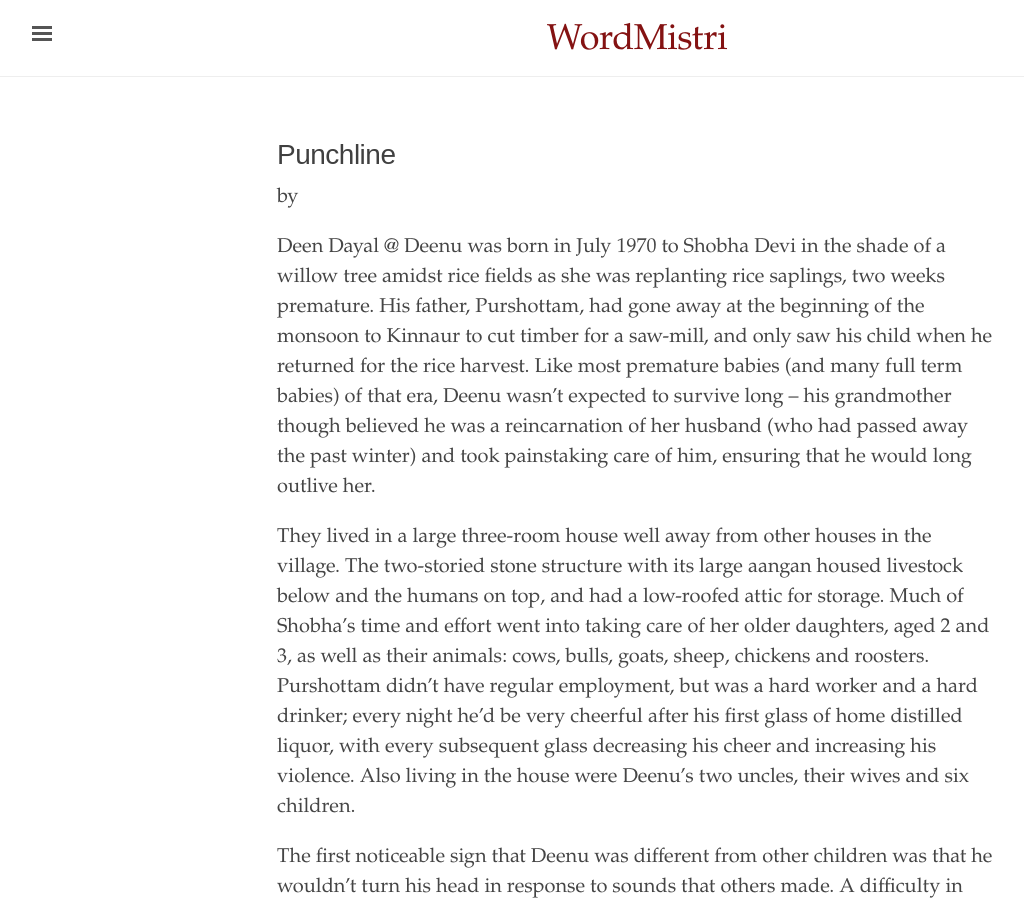
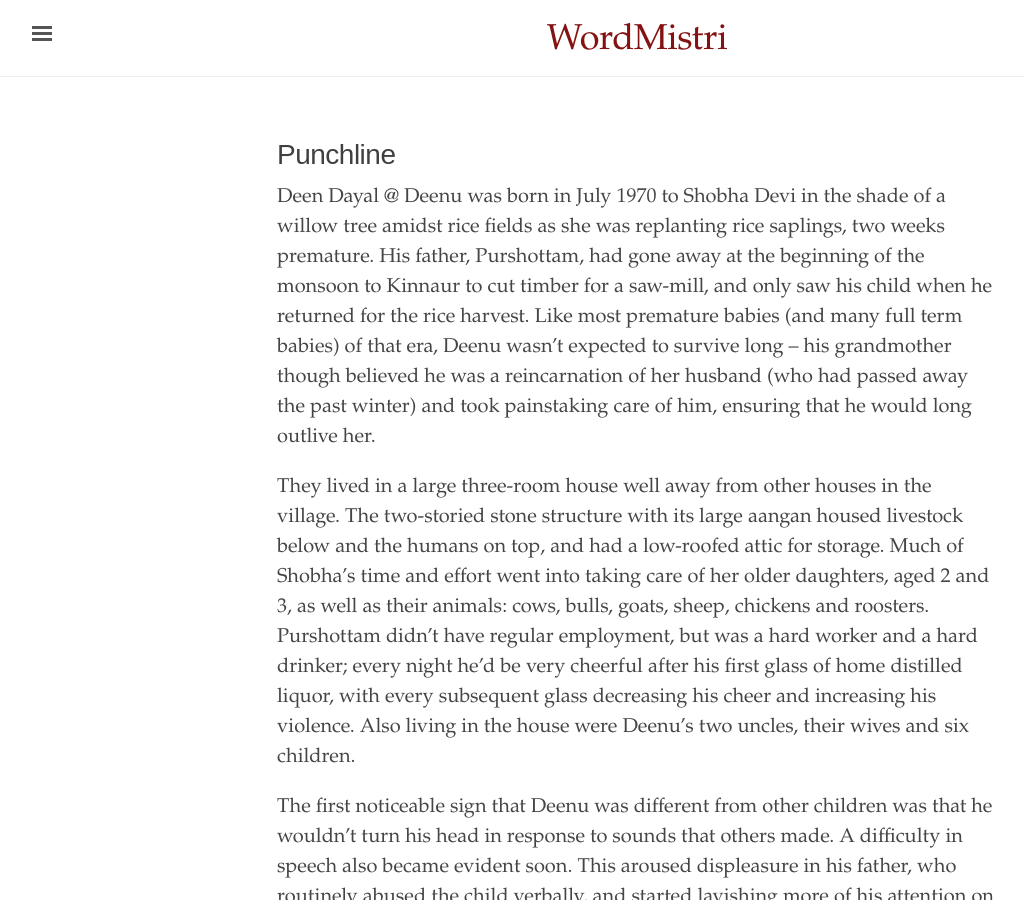
Before and after one commit to WordMistri/WordMistri.github.io, a Jekyll site: the page built from _stories/Punchline.md, in a window 1280 px wide and 900 px high. Shown: the whole window, without its empty margins (3-1027 px from the left). Built offline with Jekyll 4.4.1, drawn with Linux system fonts in a browser that asks for light colours.

Commit message:
Update narrative.html
removing 'by' from title

```diff
--- a/_layouts/narrative.html
+++ b/_layouts/narrative.html
@@ -4,6 +4,6 @@ layout: default
 
 <article class="narrative">
   <h1 class="text-title">{{ page.title }}</h1>
-  <p class="byline">by {{ page.author }}</p>
+
   {{ content }}
 </article>
```
